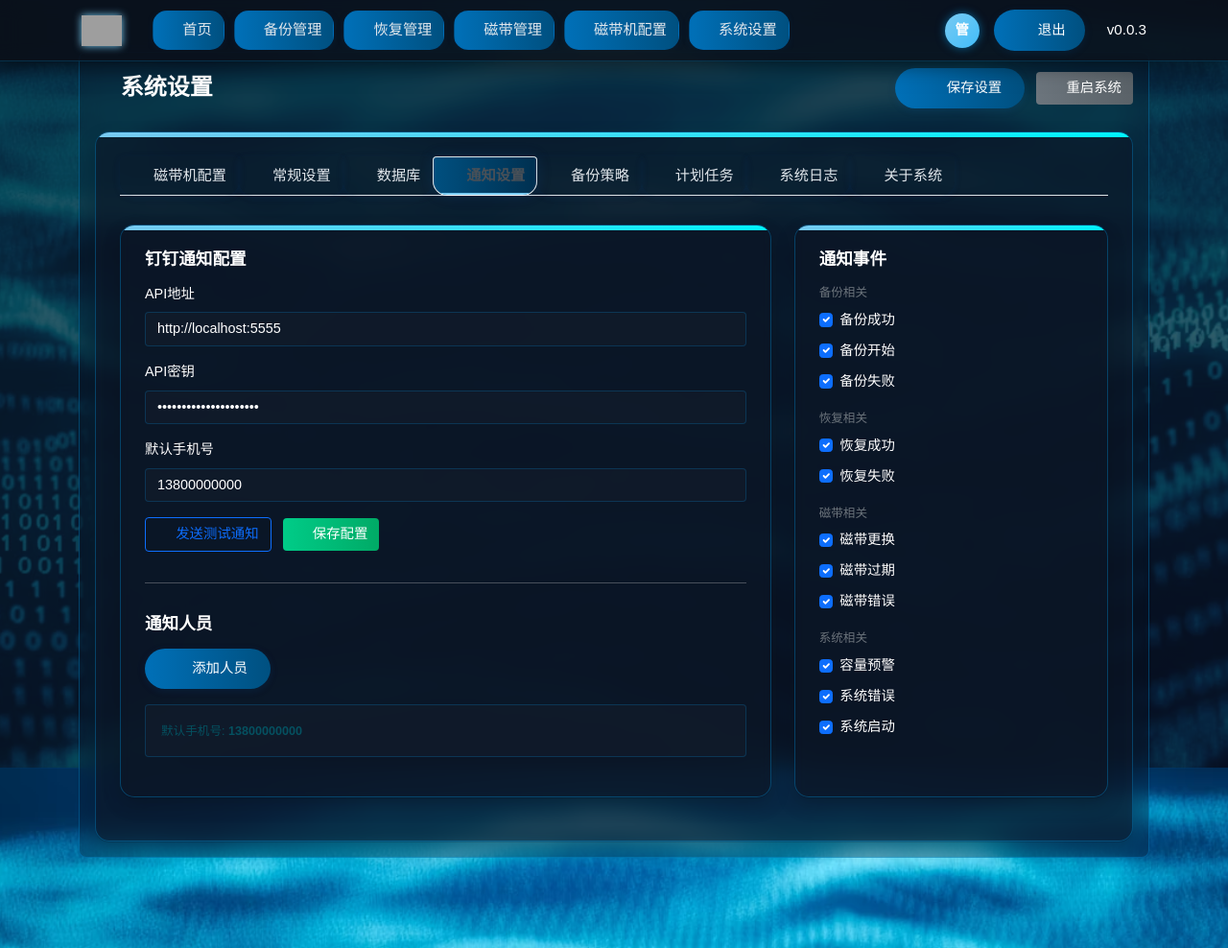
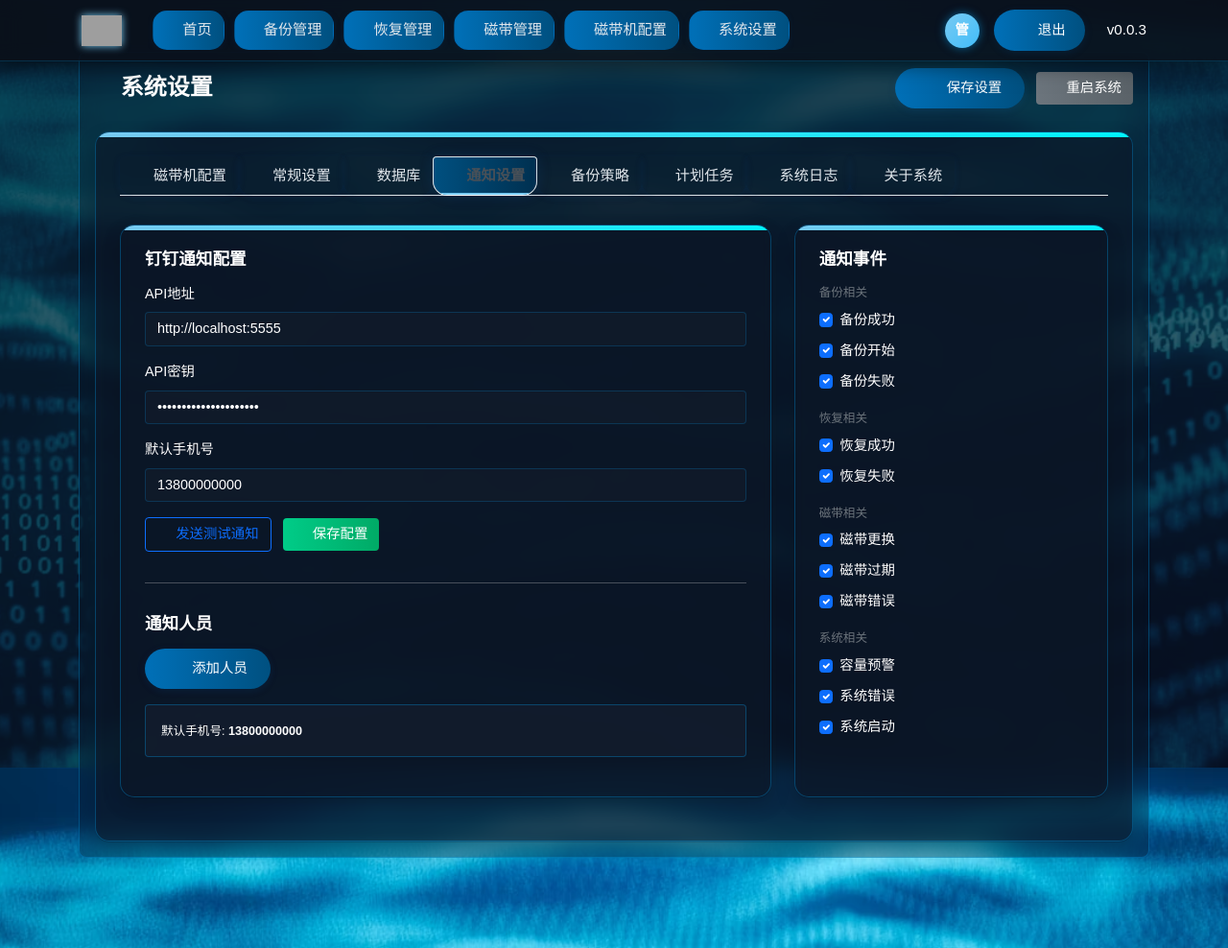
Before and after one commit to grigs28/TAF, a FastAPI app: page /system in a window 1280 px wide, after a click on "通知设置". Shown: the whole page at 96% size. Run offline with FastAPI, Linux system fonts and the light colour scheme; parts of the project's set-up code (start-up, migrations or seed data) failed here and were passed over; some libraries are stand-ins or nearby versions; some web fonts are replaced; grey boxes are pictures that could not be loaded.

Commit message:
淇alert鏂囧瓧棰滆壊鏄剧ず闂

```diff
--- a/web/static/css/ai.css
+++ b/web/static/css/ai.css
@@ -985,6 +985,17 @@ body {
     background: rgba(20, 30, 48, 0.6);
     border: 1px solid rgba(0, 170, 255, 0.2);
     font-size: var(--font-size-base);
+    color: var(--text-primary);
+}
+
+.alert-info {
+    background: rgba(20, 30, 48, 0.8) !important;
+    border: 1px solid rgba(0, 170, 255, 0.3) !important;
+    color: var(--text-primary) !important;
+}
+
+.alert-info strong {
+    color: var(--text-primary) !important;
 }
 
 /* 表格样式 */
```
